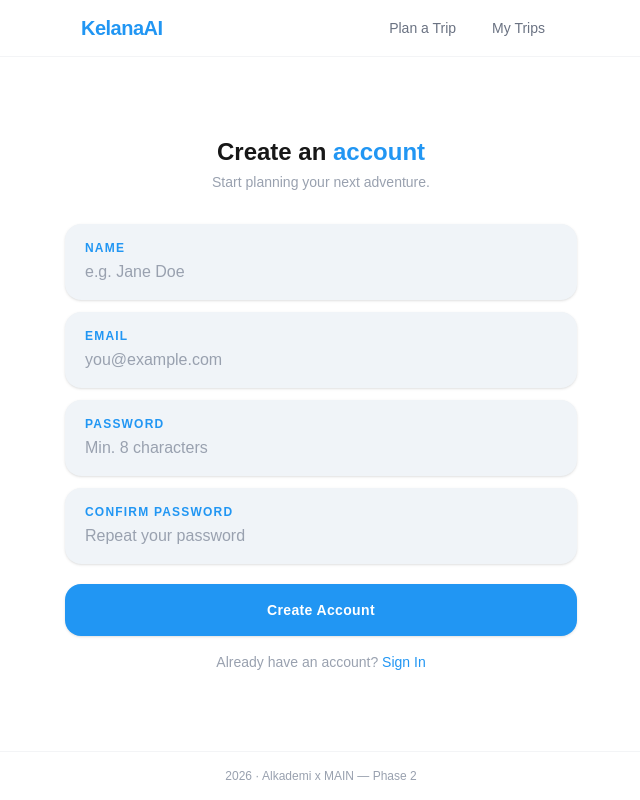
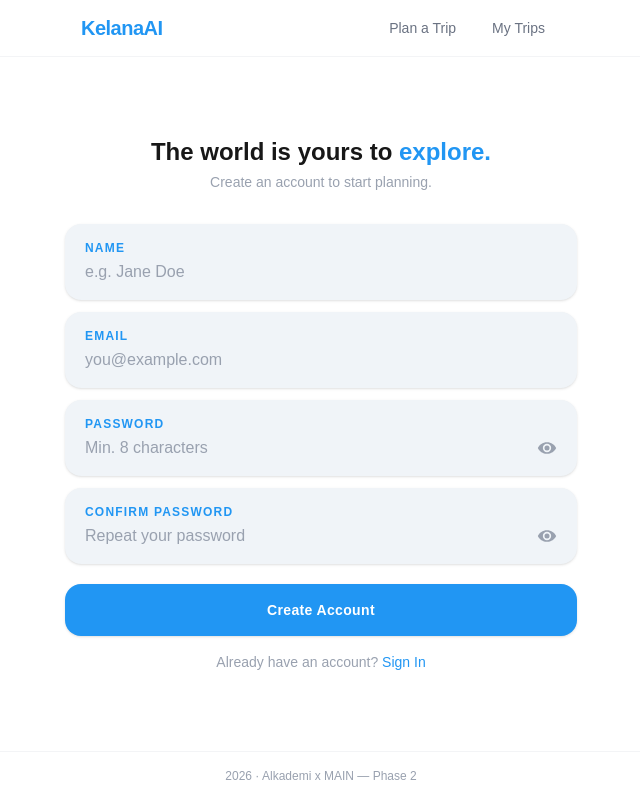
Before and after one commit to rendy-faqot/kelana-ai, a Next.js app in the folder frontend/: page /login in a window 1280 px wide. Both pictures are taken after a click on the button "Register". Shown: the whole page, without its empty margins (319-959 px from the left). Built offline with nearby package versions, Linux system fonts and the light colour scheme; no server answers.

Commit message:
refine login page

```diff
--- a/frontend/app/login/page.tsx
+++ b/frontend/app/login/page.tsx
@@ -63,8 +63,11 @@ export default function LoginPage() {
     password: "",
     confirmPassword: "",
   });
+  const [showPassword, setShowPassword] = useState(false);
+  const [showConfirm, setShowConfirm] = useState(false);
   const [fieldErrors, setFieldErrors] = useState<FieldErrors>({});
   const [serverError, setServerError] = useState<string | null>(null);
+
   const [pending, setPending] = useState(false);
 
   function handleChange(e: React.ChangeEvent<HTMLInputElement>) {
@@ -80,6 +83,8 @@ export default function LoginPage() {
     setMode(next);
     setFieldErrors({});
     setServerError(null);
+    setShowPassword(false);
+    setShowConfirm(false);
   }
 
   async function handleSubmit(e: React.FormEvent) {
@@ -117,15 +122,15 @@ export default function LoginPage() {
       <div className="mb-8 text-center flex flex-col gap-1">
         <h2 className="text-2xl font-bold text-[var(--foreground)]">
           {mode === "login" ? (
-            <>Welcome <span className="text-[#2196F3]">back</span></>
+            <>Your next adventure <span className="text-[#2196F3]">awaits.</span></>
           ) : (
-            <>Create an <span className="text-[#2196F3]">account</span></>
+            <>The world is yours to <span className="text-[#2196F3]">explore.</span></>
           )}
         </h2>
         <p className="text-sm text-gray-400">
           {mode === "login"
-            ? "Sign in to access your trips."
-            : "Start planning your next adventure."}
+            ? "Sign in and pick up where you left off."
+            : "Create an account to start planning."}
         </p>
       </div>
 
@@ -196,16 +201,36 @@ export default function LoginPage() {
             >
               Password
             </label>
+            <div className="flex items-center gap-2">
               <input
                 id="password"
                 name="password"
-              type="password"
+                type={showPassword ? "text" : "password"}
                 placeholder="Min. 8 characters"
                 value={form.password}
                 onChange={handleChange}
                 autoComplete={mode === "login" ? "current-password" : "new-password"}
-              className="bg-transparent text-base text-[var(--foreground)] placeholder-gray-400 outline-none"
+                className="flex-1 bg-transparent text-base text-[var(--foreground)] placeholder-gray-400 outline-none"
               />
+              <button
+                type="button"
+                onClick={() => setShowPassword((v) => !v)}
+                aria-label={showPassword ? "Hide password" : "Show password"}
+                className="text-gray-400 hover:text-[#2196F3] transition-colors duration-150 cursor-pointer"
+              >
+                {showPassword ? (
+                  // Eye-off
+                  <svg xmlns="http://www.w3.org/2000/svg" viewBox="0 0 24 24" fill="currentColor" className="w-5 h-5" aria-hidden="true">
+                    <path d="M2.22 2.22a.75.75 0 0 0 0 1.06l1.56 1.56C2.27 6.18 1 8.32 1 12c0 5 4.48 9 10 9a11.1 11.1 0 0 0 6.16-1.84l1.62 1.62a.75.75 0 1 0 1.06-1.06l-18-18a.75.75 0 0 0-1.06 0ZM12 19c-4.41 0-8-3.36-8-7 0-2.48.97-4.35 2.54-5.69L8.3 8.07A5 5 0 0 0 12 17a4.98 4.98 0 0 0 3.47-1.41l1.28 1.28A9.58 9.58 0 0 1 12 19Zm7.46-3.27-1.43-1.43A7.8 7.8 0 0 0 20 12c0-3.64-3.59-7-8-7a9.5 9.5 0 0 0-2.85.44L7.62 3.91A10.9 10.9 0 0 1 12 3c5.52 0 10 4 10 9a9.84 9.84 0 0 1-2.54 6.73ZM12 7a5 5 0 0 1 4.47 7.24l-6.7-6.7A4.97 4.97 0 0 1 12 7Z"/>
+                  </svg>
+                ) : (
+                  // Eye
+                  <svg xmlns="http://www.w3.org/2000/svg" viewBox="0 0 24 24" fill="currentColor" className="w-5 h-5" aria-hidden="true">
+                    <path d="M12 5C7 5 2.73 8.11 1 12c1.73 3.89 6 7 11 7s9.27-3.11 11-7c-1.73-3.89-6-7-11-7Zm0 12a5 5 0 1 1 0-10 5 5 0 0 1 0 10Zm0-8a3 3 0 1 0 0 6 3 3 0 0 0 0-6Z"/>
+                  </svg>
+                )}
+              </button>
+            </div>
           </div>
           {fieldErrors.password && (
             <p className="text-xs text-red-500 px-1">{fieldErrors.password}</p>
@@ -222,16 +247,34 @@ export default function LoginPage() {
               >
                 Confirm Password
               </label>
+              <div className="flex items-center gap-2">
                 <input
                   id="confirmPassword"
                   name="confirmPassword"
-                type="password"
+                  type={showConfirm ? "text" : "password"}
                   placeholder="Repeat your password"
                   value={form.confirmPassword}
                   onChange={handleChange}
                   autoComplete="new-password"
-                className="bg-transparent text-base text-[var(--foreground)] placeholder-gray-400 outline-none"
+                  className="flex-1 bg-transparent text-base text-[var(--foreground)] placeholder-gray-400 outline-none"
                 />
+                <button
+                  type="button"
+                  onClick={() => setShowConfirm((v) => !v)}
+                  aria-label={showConfirm ? "Hide password" : "Show password"}
+                  className="text-gray-400 hover:text-[#2196F3] transition-colors duration-150 cursor-pointer"
+                >
+                  {showConfirm ? (
+                    <svg xmlns="http://www.w3.org/2000/svg" viewBox="0 0 24 24" fill="currentColor" className="w-5 h-5" aria-hidden="true">
+                      <path d="M2.22 2.22a.75.75 0 0 0 0 1.06l1.56 1.56C2.27 6.18 1 8.32 1 12c0 5 4.48 9 10 9a11.1 11.1 0 0 0 6.16-1.84l1.62 1.62a.75.75 0 1 0 1.06-1.06l-18-18a.75.75 0 0 0-1.06 0ZM12 19c-4.41 0-8-3.36-8-7 0-2.48.97-4.35 2.54-5.69L8.3 8.07A5 5 0 0 0 12 17a4.98 4.98 0 0 0 3.47-1.41l1.28 1.28A9.58 9.58 0 0 1 12 19Zm7.46-3.27-1.43-1.43A7.8 7.8 0 0 0 20 12c0-3.64-3.59-7-8-7a9.5 9.5 0 0 0-2.85.44L7.62 3.91A10.9 10.9 0 0 1 12 3c5.52 0 10 4 10 9a9.84 9.84 0 0 1-2.54 6.73ZM12 7a5 5 0 0 1 4.47 7.24l-6.7-6.7A4.97 4.97 0 0 1 12 7Z"/>
+                    </svg>
+                  ) : (
+                    <svg xmlns="http://www.w3.org/2000/svg" viewBox="0 0 24 24" fill="currentColor" className="w-5 h-5" aria-hidden="true">
+                      <path d="M12 5C7 5 2.73 8.11 1 12c1.73 3.89 6 7 11 7s9.27-3.11 11-7c-1.73-3.89-6-7-11-7Zm0 12a5 5 0 1 1 0-10 5 5 0 0 1 0 10Zm0-8a3 3 0 1 0 0 6 3 3 0 0 0 0-6Z"/>
+                    </svg>
+                  )}
+                </button>
+              </div>
             </div>
             {fieldErrors.confirmPassword && (
               <p className="text-xs text-red-500 px-1">
--- a/frontend/app/page.tsx
+++ b/frontend/app/page.tsx
@@ -1,6 +1,6 @@
 "use client";
 
-import { useState } from "react";
+import { useEffect, useState } from "react";
 import { useRouter } from "next/navigation";
 import { type Trip } from "@/services/tripService";
 
@@ -19,6 +19,13 @@ export default function Home() {
   const [error, setError] = useState<string | null>(null);
   const [view, setView] = useState<View>("form");
 
+  // Guard: redirect to /login if not authenticated
+  useEffect(() => {
+    if (!localStorage.getItem("access_token")) {
+      router.replace("/login");
+    }
+  }, [router]);
+
   function handleChange(
     e: React.ChangeEvent<HTMLInputElement | HTMLSelectElement>
   ) {
@@ -31,9 +38,13 @@ export default function Home() {
     setView("loading");
 
     try {
+      const token = localStorage.getItem("access_token");
       const res = await fetch(`${process.env.NEXT_PUBLIC_API_URL}/api/v1/trips`, {
         method: "POST",
-        headers: { "Content-Type": "application/json" },
+        headers: {
+          "Content-Type": "application/json",
+          ...(token ? { Authorization: `Bearer ${token}` } : {}),
+        },
         body: JSON.stringify({
           destination: form.destination,
           budget: Number(form.budget),
--- a/frontend/app/trips/page.tsx
+++ b/frontend/app/trips/page.tsx
@@ -1,21 +1,52 @@
-import { getTrips } from "@/services/tripService";
+"use client";
+
+import { useEffect, useState } from "react";
+import { useRouter } from "next/navigation";
+import { type Trip } from "@/services/tripService";
 import TripList from "@/components/TripList";
 
-export default async function TripsPage() {
-  let trips: Awaited<ReturnType<typeof getTrips>> = [];
-  let error: string | null = null;
+const API_URL = process.env.NEXT_PUBLIC_API_URL;
 
-  try {
-    trips = await getTrips();
-  } catch (err) {
-    error = err instanceof Error ? err.message : "Failed to load trips.";
+export default function TripsPage() {
+  const router = useRouter();
+  const [trips, setTrips] = useState<Trip[]>([]);
+  const [error, setError] = useState<string | null>(null);
+  const [loading, setLoading] = useState(true);
+
+  useEffect(() => {
+    const token = localStorage.getItem("access_token");
+    if (!token) {
+      router.replace("/login");
+      return;
+    }
+
+    fetch(`${API_URL}/api/v1/trips`, {
+      headers: { Authorization: `Bearer ${token}` },
+    })
+      .then(async (res) => {
+        if (!res.ok) {
+          const body = await res.json().catch(() => ({}));
+          throw new Error(body.detail ?? `Failed to fetch trips (${res.status})`);
+        }
+        return res.json() as Promise<Trip[]>;
+      })
+      .then(setTrips)
+      .catch((err) => setError(err instanceof Error ? err.message : "Failed to load trips."))
+      .finally(() => setLoading(false));
+  }, [router]);
+
+  if (loading) {
+    return (
+      <main className="flex-1 flex items-center justify-center bg-[var(--background)]">
+        <div className="w-8 h-8 rounded-full border-4 border-[#e3f0fd] border-t-[#2196F3] animate-spin" />
+      </main>
+    );
   }
 
   return (
     <main className="min-h-screen bg-[var(--background)] px-4 py-10">
       <div className="w-full max-w-lg mx-auto flex flex-col gap-6">
 
-        {/* Page header */}
         <div>
           <h1 className="text-2xl font-bold text-[var(--foreground)]">
             Trip History
@@ -27,14 +58,12 @@ export default async function TripsPage() {
           )}
         </div>
 
-        {/* Error state */}
         {error && (
           <div className="rounded-2xl bg-red-50 border border-red-200 px-5 py-4 text-sm text-red-600">
             {error}
           </div>
         )}
 
-        {/* Trip list with search + sort */}
         {!error && <TripList trips={trips} />}
 
       </div>
```
Lines whose indentation alone changed are shown as unchanged.
